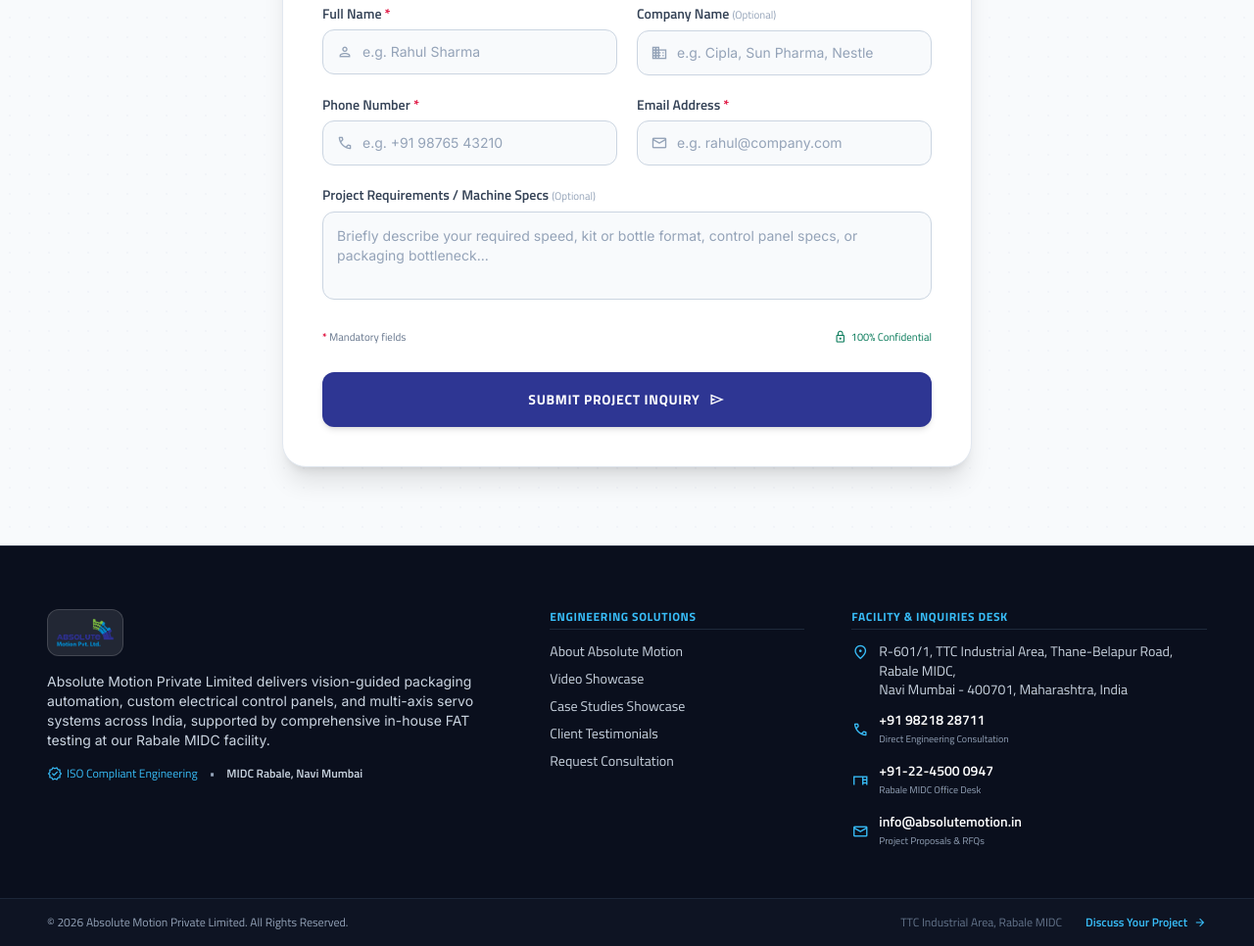
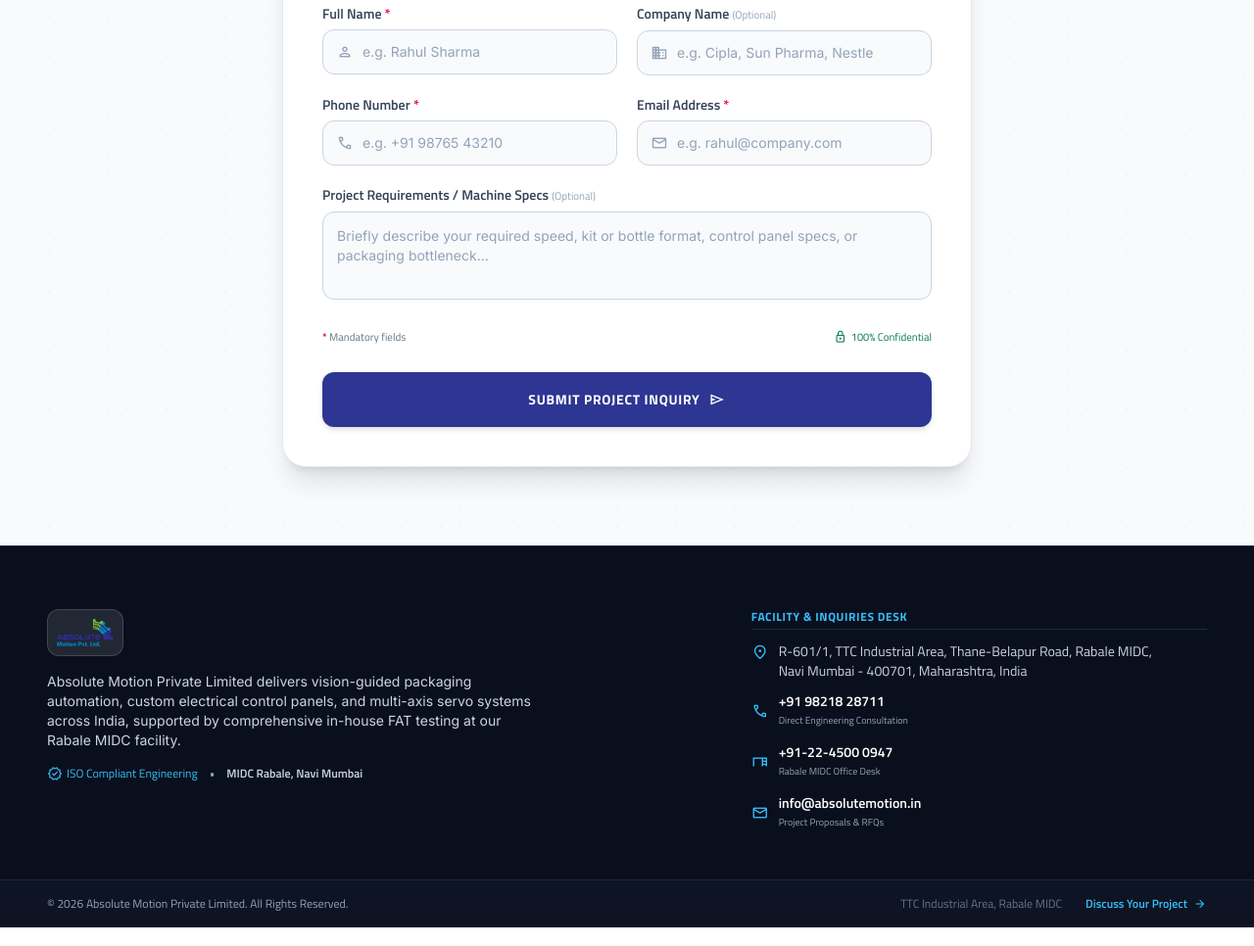
Before and after one commit to abhishekcodee/Landing-Page_AMPL, a plain HTML site: page index.html in a window 1280 px wide. Shown: the part 5143-6109 px from the top of the page at 98% size. Drawn offline with nearby package versions, Linux system fonts and the light colour scheme.

Commit message:
Remove Engineering Solutions link column from footer

```diff
--- a/index.html
+++ b/index.html
@@ -1326,15 +1326,15 @@
     <div class="max-w-7xl mx-auto px-4 sm:px-6 lg:px-12 pt-12 sm:pt-16 pb-10 sm:pb-12">
       <div class="grid grid-cols-1 lg:grid-cols-12 gap-8 lg:gap-12 items-start">
 
-        <!-- Column 1: Corporate Profile (5 cols) -->
-        <div class="lg:col-span-5 flex flex-col gap-4">
+        <!-- Column 1: Corporate Profile (7 cols) -->
+        <div class="lg:col-span-7 flex flex-col gap-4">
           <div class="flex items-center gap-3">
             <div class="h-10 sm:h-12 w-auto bg-white/10 p-2 rounded-xl border border-white/15 flex items-center">
               <img alt="Absolute Motion Logo" class="h-full w-auto object-contain" src="assets/images/logo.png" />
             </div>
           </div>
 
-          <p class="font-body text-xs sm:text-sm text-slate-300 leading-relaxed max-w-md">
+          <p class="font-body text-xs sm:text-sm text-slate-300 leading-relaxed max-w-lg">
             Absolute Motion Private Limited delivers vision-guided packaging automation, custom electrical control
             panels, and multi-axis servo systems across India, supported by comprehensive in-house FAT testing at our
             Rabale MIDC facility.
@@ -1350,22 +1350,8 @@
           </div>
         </div>
 
-        <!-- Column 2: Solutions Index (3 cols) -->
-        <div class="lg:col-span-3 flex flex-col gap-3 font-brand text-xs sm:text-sm">
-          <div class="text-xs uppercase tracking-wider text-sky-400 font-bold pb-1 border-b border-slate-800">
-            Engineering Solutions
-          </div>
-          <ul class="space-y-2 text-slate-300">
-            <li><a href="#about" class="hover:text-white transition-colors">About Absolute Motion</a></li>
-            <li><a href="#video-showcase" class="hover:text-white transition-colors">Video Showcase</a></li>
-            <li><a href="#case-studies" class="hover:text-white transition-colors">Case Studies Showcase</a></li>
-            <li><a href="#testimonials" class="hover:text-white transition-colors">Client Testimonials</a></li>
-            <li><a href="#discuss-project" class="hover:text-white transition-colors">Request Consultation</a></li>
-          </ul>
-        </div>
-
-        <!-- Column 3: Facility Credentials & Direct Desk (4 cols) -->
-        <div class="lg:col-span-4 flex flex-col gap-3 font-brand text-xs sm:text-sm">
+        <!-- Column 2: Facility Credentials & Direct Desk (5 cols) -->
+        <div class="lg:col-span-5 flex flex-col gap-3 font-brand text-xs sm:text-sm">
           <div class="text-xs uppercase tracking-wider text-sky-400 font-bold pb-1 border-b border-slate-800">
             Facility &amp; Inquiries Desk
           </div>
```
